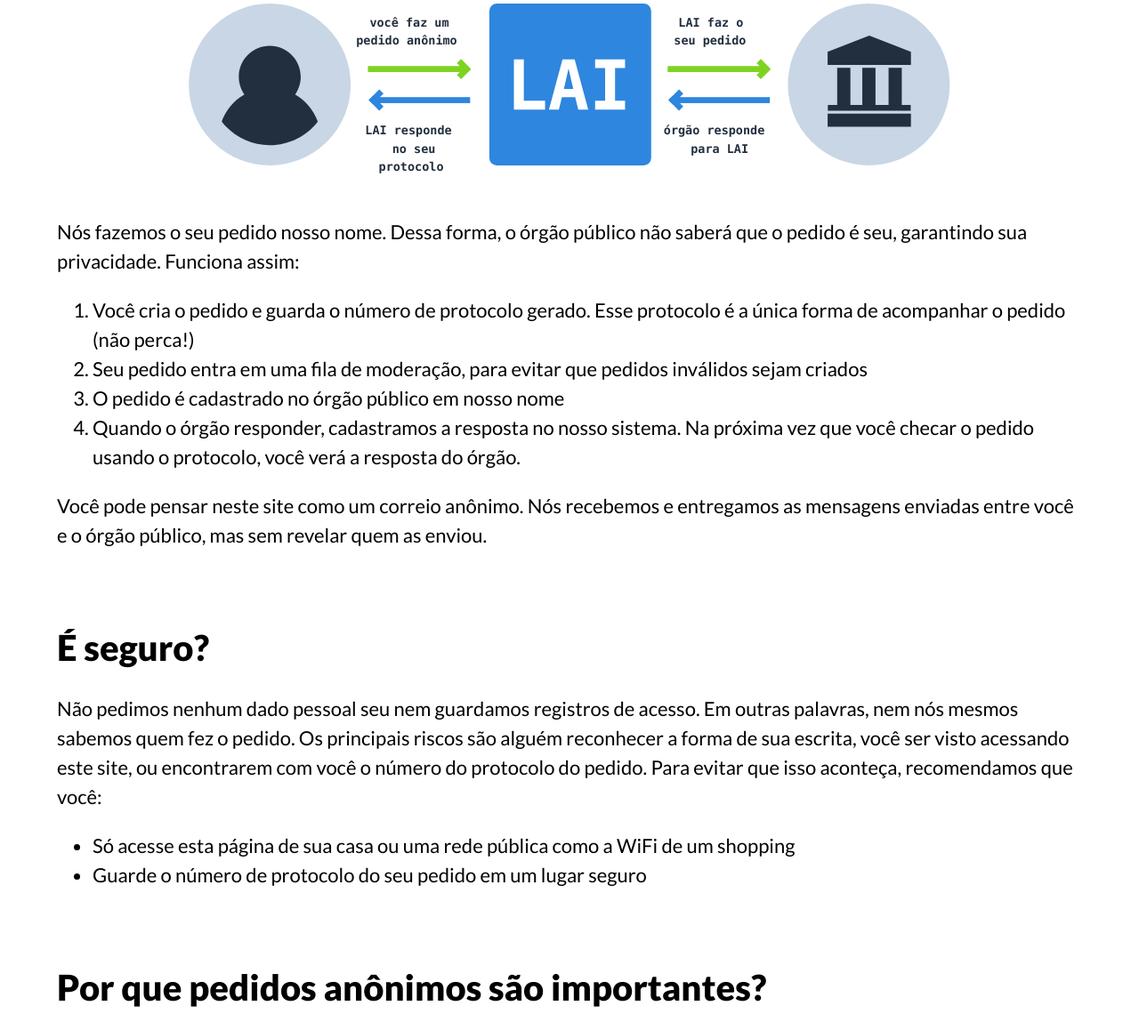
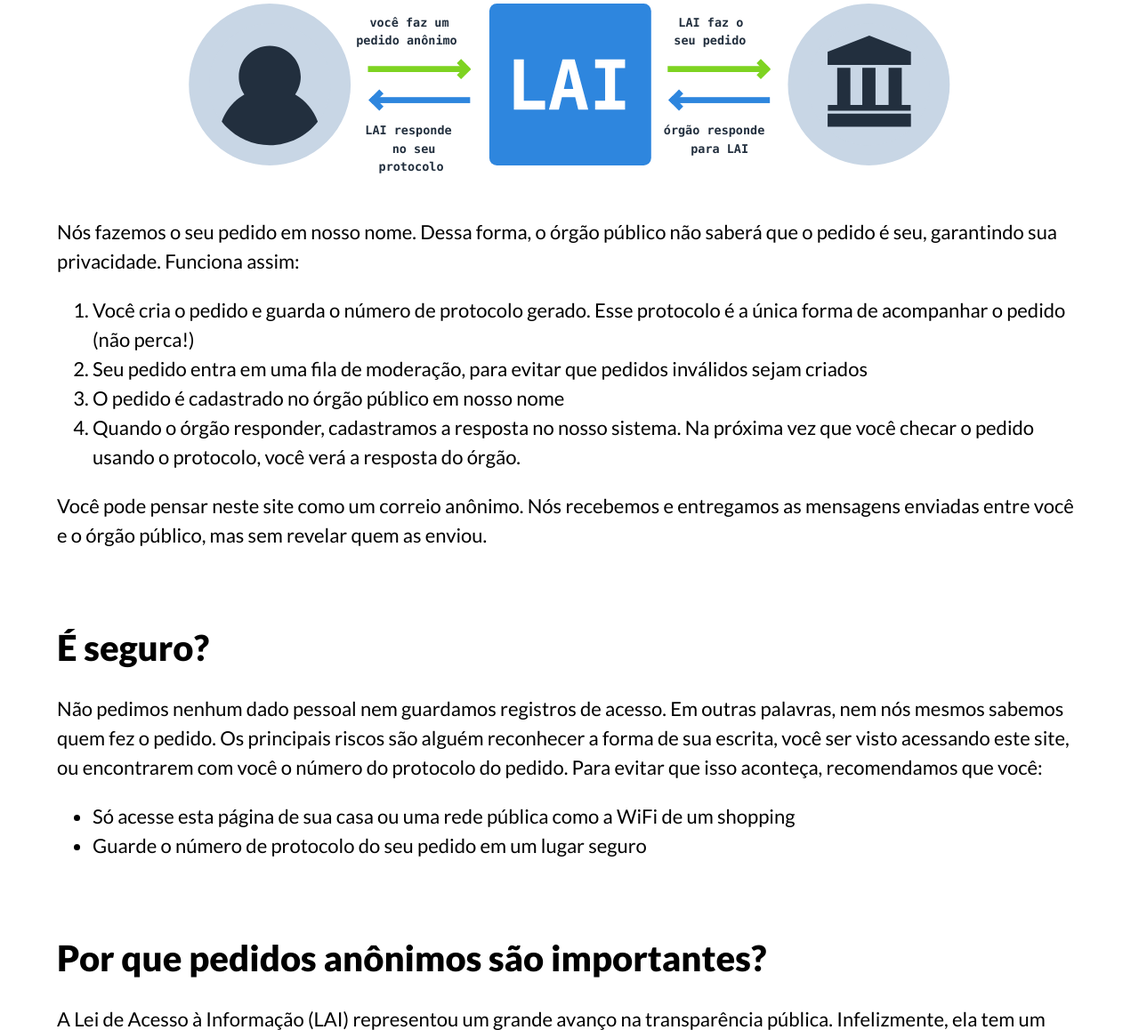
Before and after one commit to FiquemSabendo/queremossaber, a Django app: page / in a window 1280 px wide. Shown: the part 556-1714 px from the top of the page at 89% size. Run offline with Django 3.2, Linux system fonts and the light colour scheme; style sheets or scripts are compiled from the project's sources; parts of the project's set-up code (start-up, migrations or seed data) failed here and were passed over; some libraries are stand-ins or nearby versions.

Commit message:
Fix typos

```diff
--- a/web/templates/index.html
+++ b/web/templates/index.html
@@ -59,7 +59,7 @@
   </g>
 </svg>
     <p>
-      Nós fazemos o seu pedido nosso nome. Dessa forma, o órgão público não saberá que o pedido é seu, garantindo sua privacidade. Funciona assim:
+      Nós fazemos o seu pedido em nosso nome. Dessa forma, o órgão público não saberá que o pedido é seu, garantindo sua privacidade. Funciona assim:
     </p>
     <ol>
       <li>
@@ -108,7 +108,7 @@
       É seguro?
     </h2>
     <p>
-      Não pedimos nenhum dado pessoal seu nem guardamos registros de acesso. Em
+      Não pedimos nenhum dado pessoal nem guardamos registros de acesso. Em
       outras palavras, nem nós mesmos sabemos quem fez o pedido. Os principais
       riscos são alguém reconhecer a forma de sua escrita, você ser visto
       acessando este site, ou encontrarem com você o número do protocolo do
```
